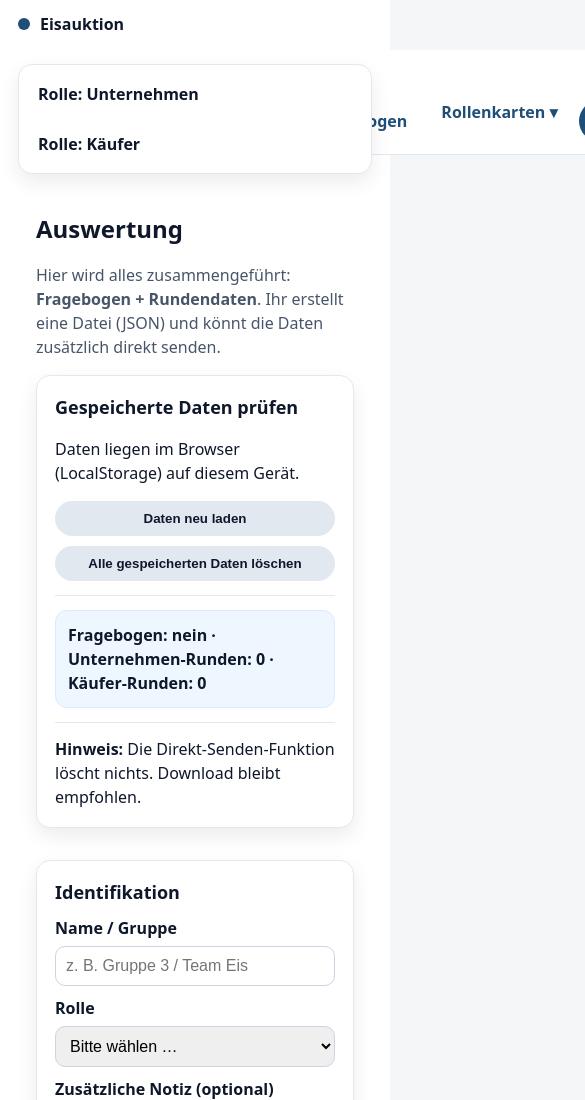
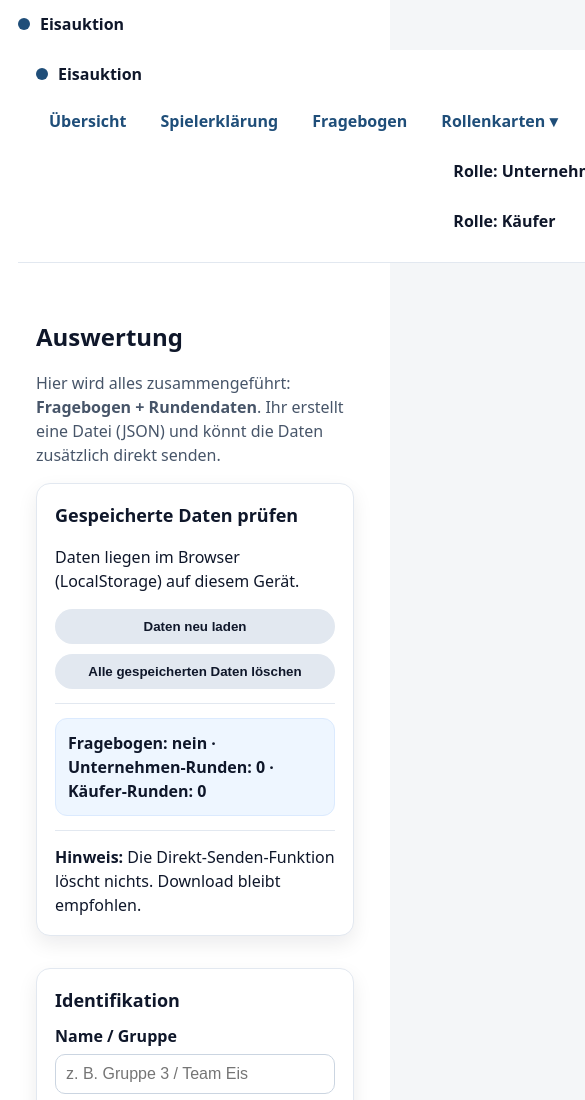
Before and after one commit to Beeblebrox1337/Eisauktion, a plain HTML site: page auswertung.html in a window 390 px wide. Shown: the top 1100 px of the page, 585 px wide, since content can reach past the window. Drawn offline with Linux system fonts and the light colour scheme.

Commit message:
Update styles.css

```diff
--- a/styles.css
+++ b/styles.css
@@ -381,13 +381,17 @@
   min-height:120px;
 }
 
-/* === Navigation Dropdown (Rollenkarten) === */
-nav .navdrop{ position:relative; }
+/* ============================= */
+/* Hover-Dropdown: Rollenkarten  */
+/* ============================= */
 
-nav .navdrop summary{
-  list-style:none;
-  cursor:pointer;
-  user-select:none;
+nav .navdrop{
+  position:relative;
+  display:inline-block;
+}
+
+/* Toggle sieht aus wie normale Nav-Buttons */
+nav .navdrop-toggle{
   text-decoration:none;
   color:var(--brand);
   font-weight:600;
@@ -395,15 +399,22 @@
   border-radius:999px;
   border:1px solid transparent;
   white-space:nowrap;
+  display:inline-block;
 }
-nav .navdrop summary::-webkit-details-marker{ display:none; }
-nav .navdrop summary:hover{ background:#eef6ff; }
-nav .navdrop[open] summary{ background:#eef6ff; }
-nav .navdrop summary.active{ background:var(--brand); color:#fff; }
 
-nav .navdrop .navdrop-menu{
+nav .navdrop-toggle:hover{
+  background:#eef6ff;
+}
+
+nav .navdrop-toggle.active{
+  background:var(--brand);
+  color:#fff;
+}
+
+/* Dropdown-Menü */
+nav .navdrop-menu{
   position:absolute;
-  top:calc(100% + 8px);
+  top:calc(100% + 6px);
   left:0;
   background:#ffffff;
   border:1px solid var(--border);
@@ -411,27 +422,59 @@
   box-shadow:var(--shadow);
   padding:6px;
   min-width:220px;
-  z-index:50;
+
   display:flex;
   flex-direction:column;
   gap:4px;
+
+  opacity:0;
+  transform:translateY(-6px);
+  pointer-events:none;
+  transition:all 0.18s ease;
+  z-index:50;
 }
 
-nav .navdrop .navdrop-menu a{
+/* Menüeinträge */
+nav .navdrop-menu a{
   border-radius:10px;
   padding:10px 12px;
   color:var(--text);
-  border:1px solid transparent;
 }
-nav .navdrop .navdrop-menu a:hover{ background:#f1f5f9; }
 
-/* Mobile: Dropdown-Menü nicht abschneiden */
+nav .navdrop-menu a:hover{
+  background:#f1f5f9;
+}
+
+/* Öffnen bei Hover */
+nav .navdrop:hover .navdrop-menu{
+  opacity:1;
+  transform:translateY(0);
+  pointer-events:auto;
+}
+
+/* Hover-Puffer (damit Menü nicht „abbricht“) */
+nav .navdrop::after{
+  content:"";
+  position:absolute;
+  height:12px;
+  left:0;
+  right:0;
+  bottom:-12px;
+}
+
+/* Mobile Verhalten */
 @media (max-width:700px){
-  nav .navdrop .navdrop-menu{
-    position:fixed;
-    left:18px;
-    right:18px;
-    top:64px;
-    min-width:auto;
+  nav .navdrop{
+    width:100%;
+  }
+
+  nav .navdrop-menu{
+    position:static;
+    opacity:1;
+    transform:none;
+    pointer-events:auto;
+    box-shadow:none;
+    border:none;
+    padding-left:12px;
   }
 }
```
